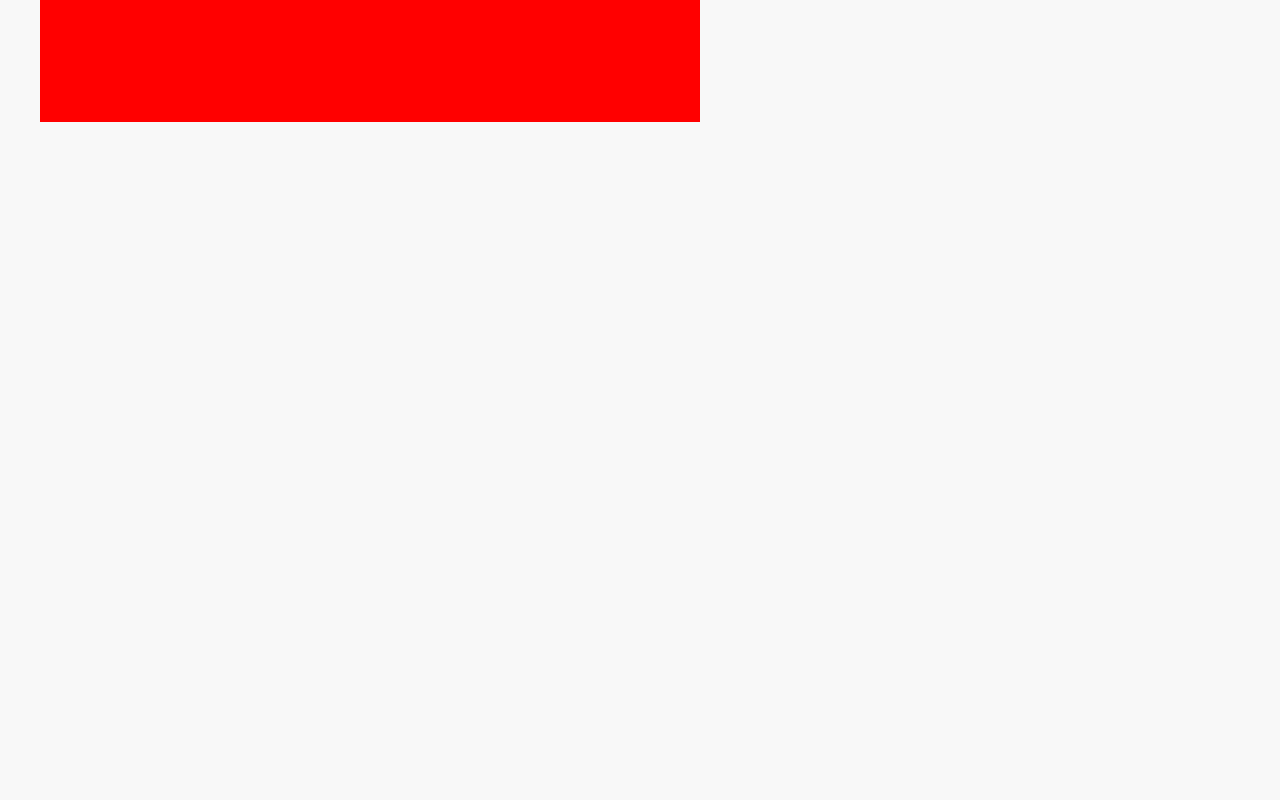
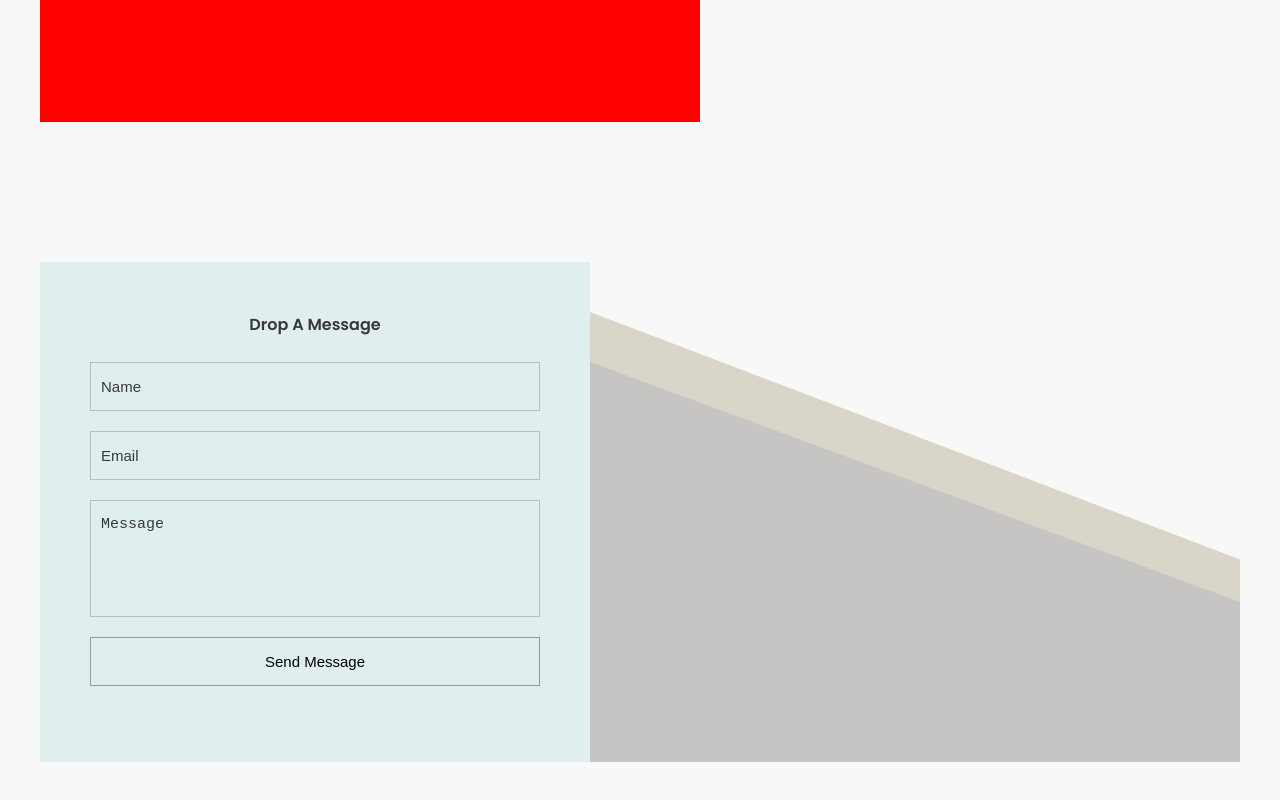
Before and after one commit to Michicko/michky, a React (Create React App) app in the folder client/: page / in a window 1280 px wide. Shown: the part 3593-4393 px from the top of the page. Before the commit the page ends 3755 px from the top, so only its background shows below. Built offline with nearby package versions, Linux system fonts and the light colour scheme.

Commit message:
Added contact section:

```diff
--- /dev/null
+++ b/client/src/components/Contact.js
@@ -0,0 +1,24 @@
+import Form from "./Form"
+
+const Contact = () => {
+  return (
+    <section className="contact-section">
+      <div className="contact-content">
+        <div className="form-section">
+          <h5>Drop a message</h5>
+          <Form/>
+        </div>
+        <div className="img-section">
+          <div className="contact-art">
+
+          </div>
+          <div className="contact-art-2">
+
+          </div>
+        </div>
+      </div>
+    </section>
+  );
+}
+
+export default Contact;
--- /dev/null
+++ b/client/src/components/Form.js
@@ -0,0 +1,34 @@
+const Form = () => {
+	return (
+		<form className='form'>
+			<input
+				type='text'
+				placeholder='name'
+				className='form-text-input'
+				id='name'
+        required
+			/>
+			<input
+				type='email'
+				placeholder='email'
+				className='form-text-input'
+				id='email'
+        required
+			/>
+			<textarea
+				name='message'
+				id='message'
+				cols='30'
+				rows='5'
+				className='form-text-input'
+				placeholder='message'
+        required
+			></textarea>
+			<button className='form-btn' type='submit'>
+				Send message
+			</button>
+		</form>
+	);
+};
+
+export default Form;
--- a/client/src/css/_base.css
+++ b/client/src/css/_base.css
@@ -8,6 +8,7 @@
 @import "_form.css";
 @import "_header.css";
 @import "_about.css";
+@import "_contact.css";
 @import "_projects.css";
 
 
--- /dev/null
+++ b/client/src/css/_contact.css
@@ -0,0 +1,94 @@
+.contact-section {
+	width: 100%;
+	padding: 10rem 4rem 4rem 4rem;
+	min-height: 100vh;
+}
+
+.contact-content {
+	width: 100%;
+	display: grid;
+	grid-template-columns: 55rem auto;
+}
+
+.contact-content .form-section {
+	width: 55rem;
+	padding: 5rem;
+	background: var(--blue-2);
+}
+
+.form-section h5 {
+	margin-bottom: 2.5rem;
+	text-align: center;
+	font-size: 1.6rem;
+	text-transform: capitalize;
+	font-weight: 600;
+	color: var(--darkie);
+}
+
+.img-section {
+	width: 100%;
+	align-self: end;
+	position: relative;
+	height: 50rem;
+}
+
+.contact-art {
+	display: block;
+	width: 100%;
+	height: 40rem;
+	background: var(--light-purple);
+	clip-path: polygon(0% 100%, 100% 100%, 100% 60%, 0% 0%);
+	z-index: 5;
+	display: block;
+	position: absolute;
+	bottom: 0;
+	left: 0;
+}
+
+.contact-art-2 {
+	display: block;
+	position: absolute;
+	width: 100%;
+	height: 45rem;
+	z-index: -2;
+	background: var(--light-brown);
+	bottom: 0;
+	left: 0;
+	clip-path: polygon(0% 100%, 100% 100%, 100% 55%, 0% 0%);
+}
+
+@media only screen and (max-width: 48em) {
+	.contact-content {
+		width: 100%;
+		display: grid;
+		grid-template-columns: auto;
+	}
+
+	.contact-content .form-section {
+		width: 100%;
+		padding: 5rem;
+		background: var(--blue-2);
+	}
+
+	.img-section {
+		display: none;
+	}
+
+	.contact-art {
+		display: none;
+	}
+
+	.contact-art-2 {
+		display: none;
+	}
+}
+
+@media only screen and (max-width: 30em) {
+	.contact-section {
+		padding: 10rem 2rem 4rem 2rem;
+	}
+
+  .contact-content .form-section {
+	padding: 5rem 2rem;
+}
+}
--- a/client/src/css/_form.css
+++ b/client/src/css/_form.css
@@ -0,0 +1,42 @@
+.form{
+  width: 100%;
+  display: flex;
+  flex-direction: column;
+}
+
+.form >*:not(:last-child){
+margin-bottom: 2rem;
+}
+
+
+
+.form-text-input{
+   width: 100%;
+  padding: 1.5rem 1rem;
+    outline: none;
+    resize: none;
+font-size: 1.5rem;
+  font-weight: 400;
+    background: transparent;
+    border: 1px solid rgba(0, 0, 0, 0.2);
+}
+
+.form-text-input::placeholder{
+
+  font-size: 1.5rem;
+  font-weight: 400;
+  color: var(--darkie);
+  text-transform: capitalize;
+
+}
+
+.form-btn{
+  padding: 1.5rem 1rem;
+  width: 100%;
+  border: 1px solid rgba(0, 0, 0, 0.35);
+  background: transparent;
+  font-size: 1.5rem;
+  font-weight: 500;
+  text-transform: capitalize;
+  cursor: pointer;
+}
--- a/client/src/css/_variables.css
+++ b/client/src/css/_variables.css
@@ -4,6 +4,8 @@
 --light-color: #f8f8f8;
 --dark-color: #212121;
 --darkie: #383838;
+--light-brown: #d9d5c9;
+--light-purple: #c6c5c3;
 --largest-bp: 75em;  /* 1200px */
 --large-bp: 64em;   /* 1024px */
 --medium-bp: 48em;   /* 768px*/
--- a/client/src/pages/Homepage/Homepage.js
+++ b/client/src/pages/Homepage/Homepage.js
@@ -1,4 +1,5 @@
 import About from "../../components/About";
+import Contact from "../../components/Contact";
 import Header from "../../components/Header";
 import Navigation from "../../components/Navigation/Navigation";
 import Projects from "../../components/Projects";
@@ -9,7 +10,8 @@ const Homepage = () => {
       <Navigation/>
 			<Header />
 			<About />
-			<Projects/>
+			<Projects />
+			<Contact/>
 		</>
 	);
 };
```
